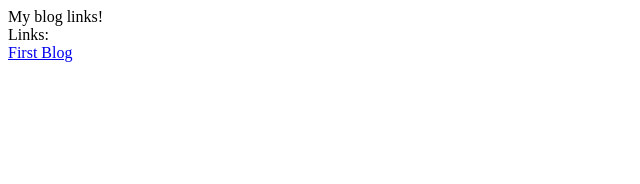
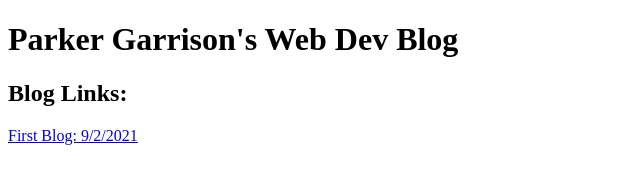
Before and after one commit to parkgarrison/WebDevBlog, a plain HTML site: page index.html in a window 1280 px wide. Shown: the whole page, without its empty margins (0-640 px from the left). Drawn offline with Linux system fonts and the light colour scheme.

Commit message:
Commit 7

```diff
--- a/index.html
+++ b/index.html
@@ -1,11 +1,13 @@
 <!DOCTYPE html>
 <html>
-    <head>
-        My blog links!<br>
-    </head>
+    <h1>
+        Parker Garrison's Web Dev Blog<br>
+    </h1>
+    <h2>
+    Blog Links:<br>
+    </h2>
     <body>
-        Links:<br>
-        <a href="first_blog.html">First Blog</a>
 
+        <a href="first_blog.html">First Blog: 9/2/2021</a>
     </body>
 </html>
```
